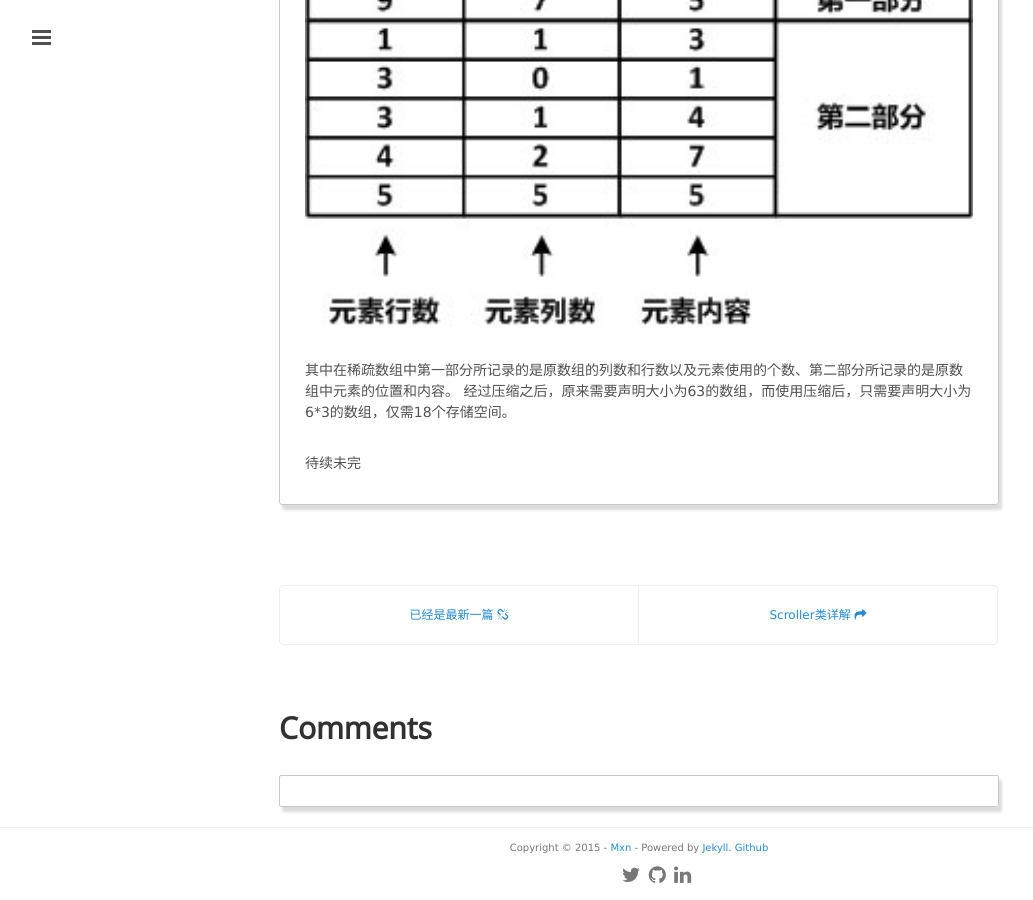
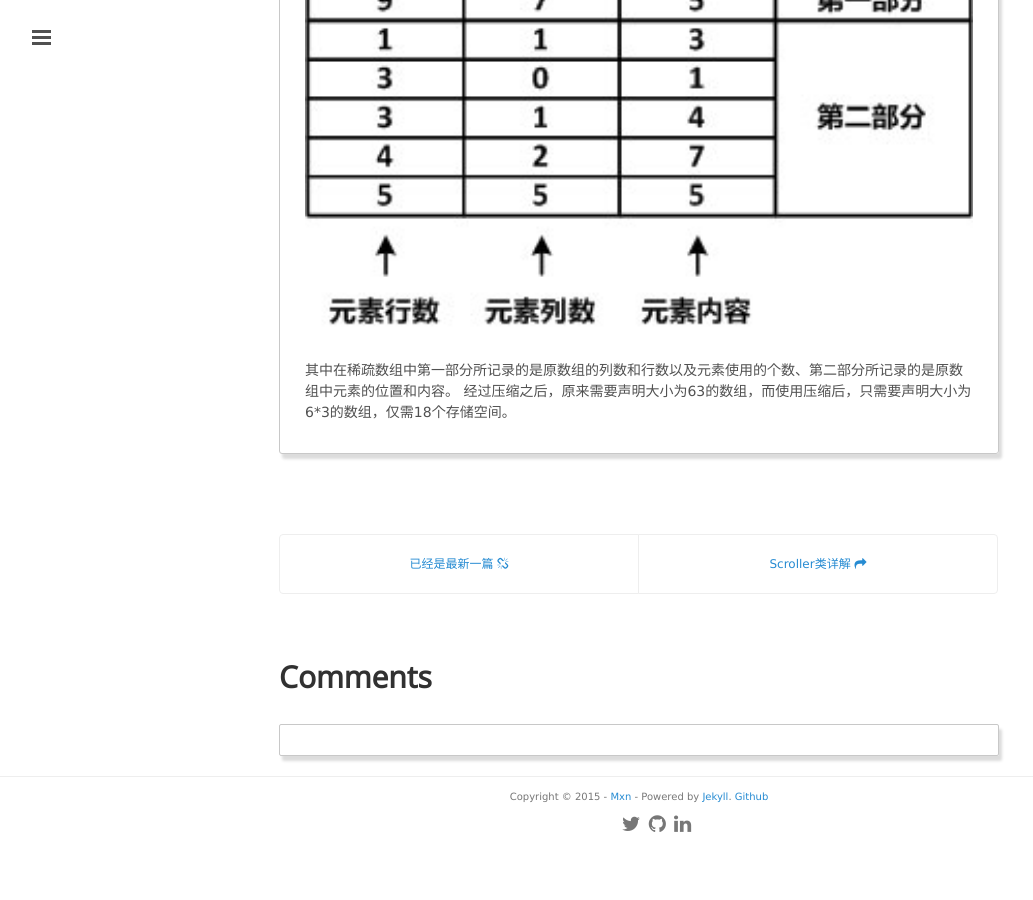
Before and after one commit to mxn21/mxn21.github.io, a Jekyll site: the page built from _posts/2015-7-25-Android中的稀疏数组SparseArray.md, in a window 1280 px wide and 900 px high, scrolled down 1305 px. Shown: the whole window, without its empty margins (1-1034 px from the left). Built offline with Jekyll 4.4.1, drawn with Linux system fonts in a browser that asks for light colours; Markdown is read by kramdown in place of the engine named in the settings; comment, search, counter and statistics services are not loaded; after the commit the page ends 2154 px from its top, so only the background shows below that.

Commit message:
23432423
3232423

```diff
--- a/_posts/2015-7-25-Android中的稀疏数组SparseArray.md
+++ b/_posts/2015-7-25-Android中的稀疏数组SparseArray.md
@@ -28,5 +28,3 @@
 经过压缩之后，原来需要声明大小为63的数组，而使用压缩后，只需要声明大小为6*3的数组，仅需18个存储空间。
 
 <!-- more-->
-
-待续未完
```
